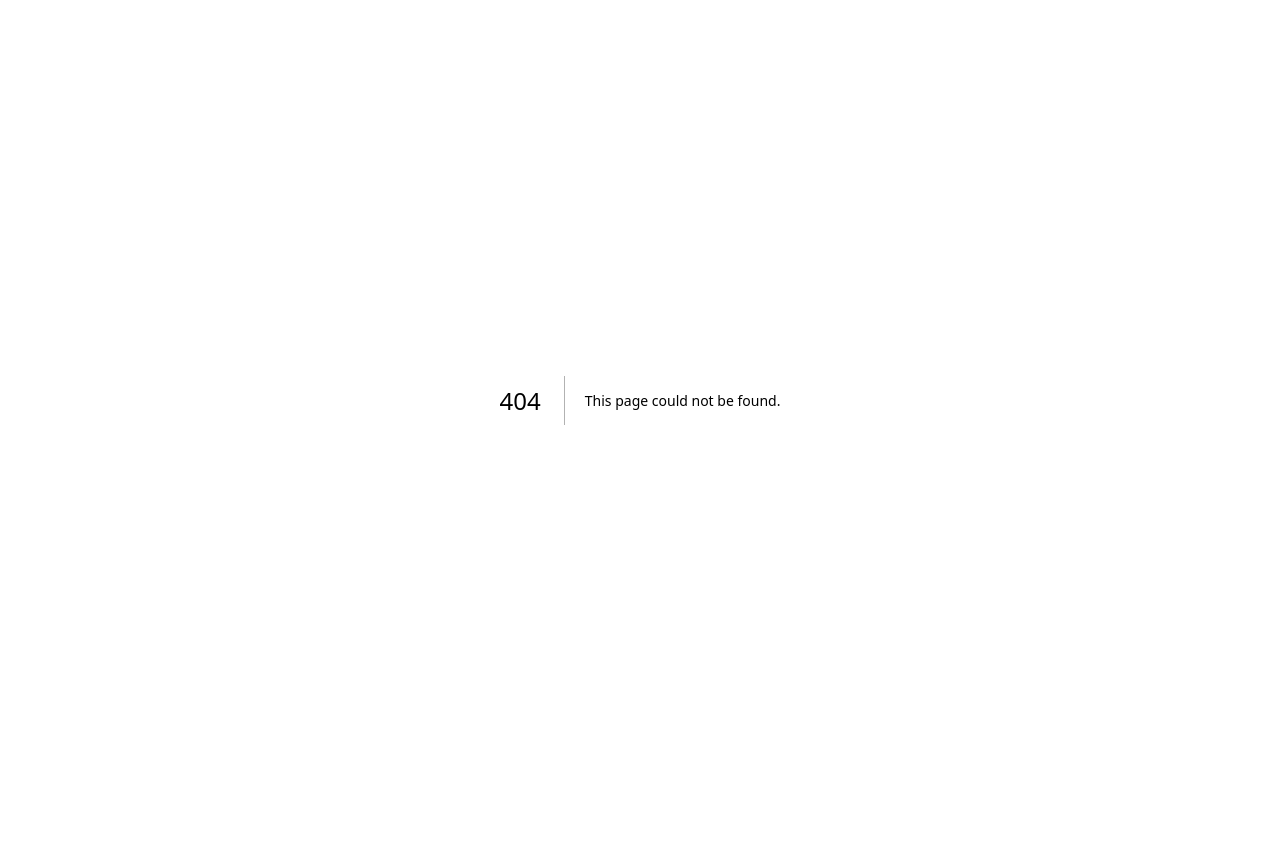
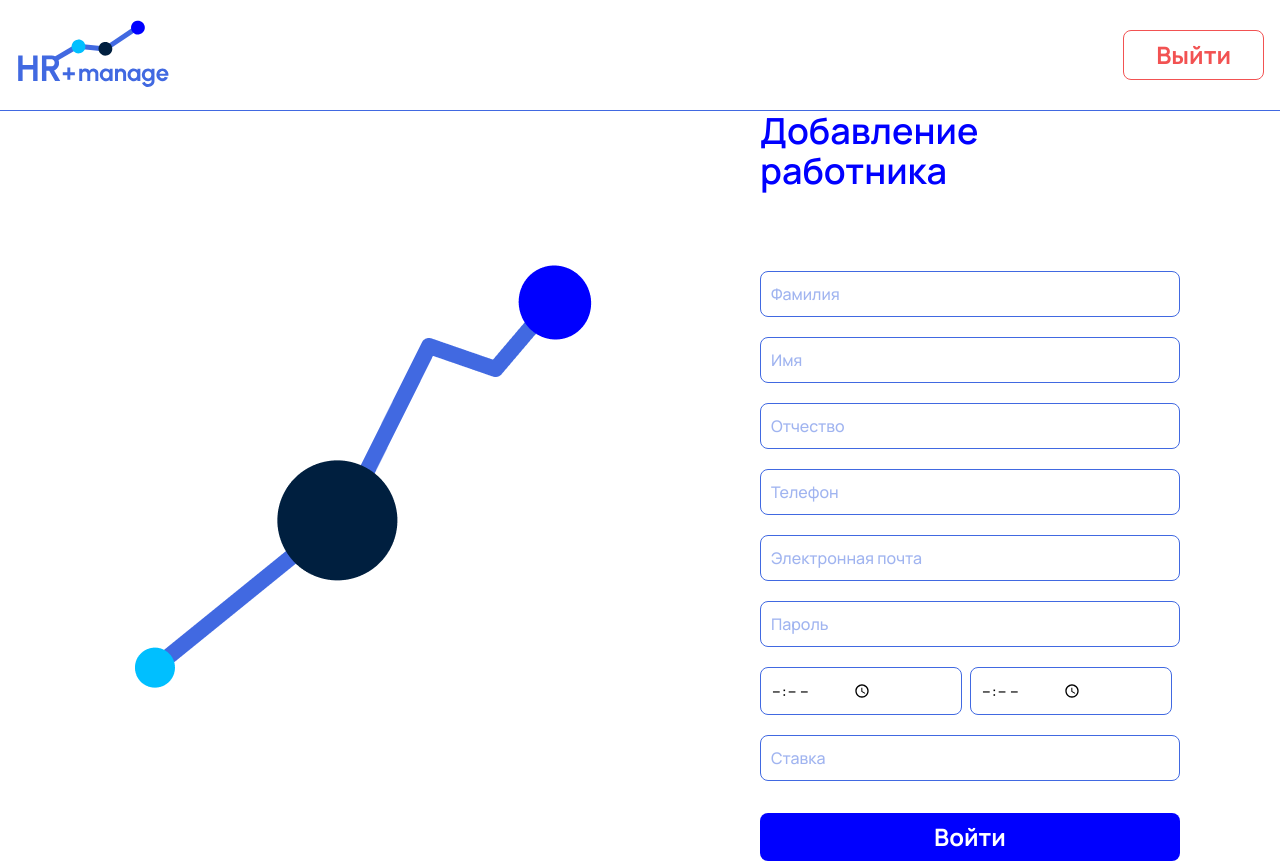
Before and after one commit to The73756/hr-manage, a Next.js app: page /add in a window 1280 px wide. Before the commit this address had no page. Before the commit the page ends 800 px from the top, so only its background shows below. Built offline with nearby package versions, Linux system fonts and the light colour scheme.

Commit message:
create add employee page

```diff
--- /dev/null
+++ b/app/add/page.tsx
@@ -0,0 +1,22 @@
+import { AddForm } from "@/components/add-form";
+import { Header } from "@/components/header";
+import Image from "next/image";
+
+export default function Add() {
+  return (
+    <>
+      <Header />
+      <div className="custom-container">
+        <div className="flex max-md:hidden">
+          <Image src="/img-2.png" alt="" aria-hidden width={530} height={404} />
+        </div>
+        <div className="flex flex-col flex-shrink-0 gap-20 w-full md:w-[420px]">
+          <h1 className="md:max-w-[390px] font-semibold text-2xl text-blue sm:text-3xl md:text-4xl">
+            Добавление работника
+          </h1>
+          <AddForm />
+        </div>
+      </div>
+    </>
+  );
+}
--- /dev/null
+++ b/components/add-form.tsx
@@ -0,0 +1,192 @@
+"use client";
+import { z } from "zod";
+import { zodResolver } from "@hookform/resolvers/zod";
+import { useForm } from "react-hook-form";
+import { Button } from "@/components/ui/button";
+import {
+  Form,
+  FormControl,
+  FormField,
+  FormItem,
+  FormMessage,
+} from "@/components/ui/form";
+import { Input } from "@/components/ui/input";
+import { useRouter } from "next/navigation";
+
+const formSchema = z.object({
+  surname: z.string().min(1, { message: "Это обязательное поле" }),
+  name: z.string().min(1, { message: "Это обязательное поле" }),
+  patronymic: z.string().min(1, { message: "Это обязательное поле" }),
+  phone: z
+    .string()
+    .min(10, { message: "Некорректный номер телефона" })
+    .regex(/^\+?[0-9]{10,15}$/, {
+      message: "Некорректный номер телефона",
+    }),
+  email: z.string().email({ message: "Некорректные данные" }),
+  password: z.string().min(6, { message: "Некорректная длина пароля" }),
+  workStart: z
+    .string()
+    .time({ message: "Некорректное время" })
+    .min(1, { message: "Это обязательное поле" }),
+  workEnd: z
+    .string()
+    .time({ message: "Некорректное время" })
+    .min(1, { message: "Это обязательное поле" }),
+  salaryRate: z
+    .number({ message: "Это обязательное поле" })
+    .min(1, { message: "Ставка должна быть больше 0" }),
+});
+
+export const AddForm = () => {
+  const router = useRouter();
+  const form = useForm<z.infer<typeof formSchema>>({
+    resolver: zodResolver(formSchema),
+    defaultValues: {
+      surname: "",
+      name: "",
+      patronymic: "",
+      phone: "",
+      email: "",
+      password: "",
+      workStart: "",
+      workEnd: "",
+    },
+  });
+
+  function onSubmit(values: z.infer<typeof formSchema>) {
+    console.log(values);
+    form.reset();
+    router.push("/first-auth");
+  }
+
+  return (
+    <Form {...form}>
+      <form onSubmit={form.handleSubmit(onSubmit)} className="space-y-8 w-full">
+        <div className="space-y-5">
+          <FormField
+            control={form.control}
+            name="surname"
+            render={({ field }) => (
+              <FormItem>
+                <FormControl>
+                  <Input placeholder="Фамилия" {...field} />
+                </FormControl>
+                <FormMessage />
+              </FormItem>
+            )}
+          />
+          <FormField
+            control={form.control}
+            name="name"
+            render={({ field }) => (
+              <FormItem>
+                <FormControl>
+                  <Input placeholder="Имя" {...field} />
+                </FormControl>
+                <FormMessage />
+              </FormItem>
+            )}
+          />
+          <FormField
+            control={form.control}
+            name="patronymic"
+            render={({ field }) => (
+              <FormItem>
+                <FormControl>
+                  <Input placeholder="Отчество" {...field} />
+                </FormControl>
+                <FormMessage />
+              </FormItem>
+            )}
+          />
+          <FormField
+            control={form.control}
+            name="phone"
+            render={({ field }) => (
+              <FormItem>
+                <FormControl>
+                  <Input placeholder="Телефон" {...field} />
+                </FormControl>
+                <FormMessage />
+              </FormItem>
+            )}
+          />
+          <FormField
+            control={form.control}
+            name="email"
+            render={({ field }) => (
+              <FormItem>
+                <FormControl>
+                  <Input placeholder="Электронная почта" {...field} />
+                </FormControl>
+                <FormMessage />
+              </FormItem>
+            )}
+          />
+          <FormField
+            control={form.control}
+            name="password"
+            render={({ field }) => (
+              <FormItem>
+                <FormControl>
+                  <Input type="password" placeholder="Пароль" {...field} />
+                </FormControl>
+                <FormMessage />
+              </FormItem>
+            )}
+          />
+          <div className="flex gap-2">
+            <FormField
+              control={form.control}
+              name="workStart"
+              render={({ field }) => (
+                <FormItem className="min-w-[calc(50%-8px)]">
+                  <FormControl>
+                    <Input
+                      type="time"
+                      placeholder="Начало рабочего дня"
+                      {...field}
+                    />
+                  </FormControl>
+                  <FormMessage />
+                </FormItem>
+              )}
+            />
+            <FormField
+              control={form.control}
+              name="workEnd"
+              render={({ field }) => (
+                <FormItem className="min-w-[calc(50%-8px)]">
+                  <FormControl>
+                    <Input
+                      type="time"
+                      placeholder="Конец рабочего дня"
+                      {...field}
+                    />
+                  </FormControl>
+                  <FormMessage />
+                </FormItem>
+              )}
+            />
+          </div>
+          <FormField
+            control={form.control}
+            name="salaryRate"
+            render={({ field }) => (
+              <FormItem>
+                <FormControl>
+                  <Input type="number" placeholder="Ставка" {...field} />
+                </FormControl>
+                <FormMessage />
+              </FormItem>
+            )}
+          />
+        </div>
+        <Button className="w-full" type="submit">
+          Войти
+        </Button>
+      </form>
+    </Form>
+  );
+};
```
